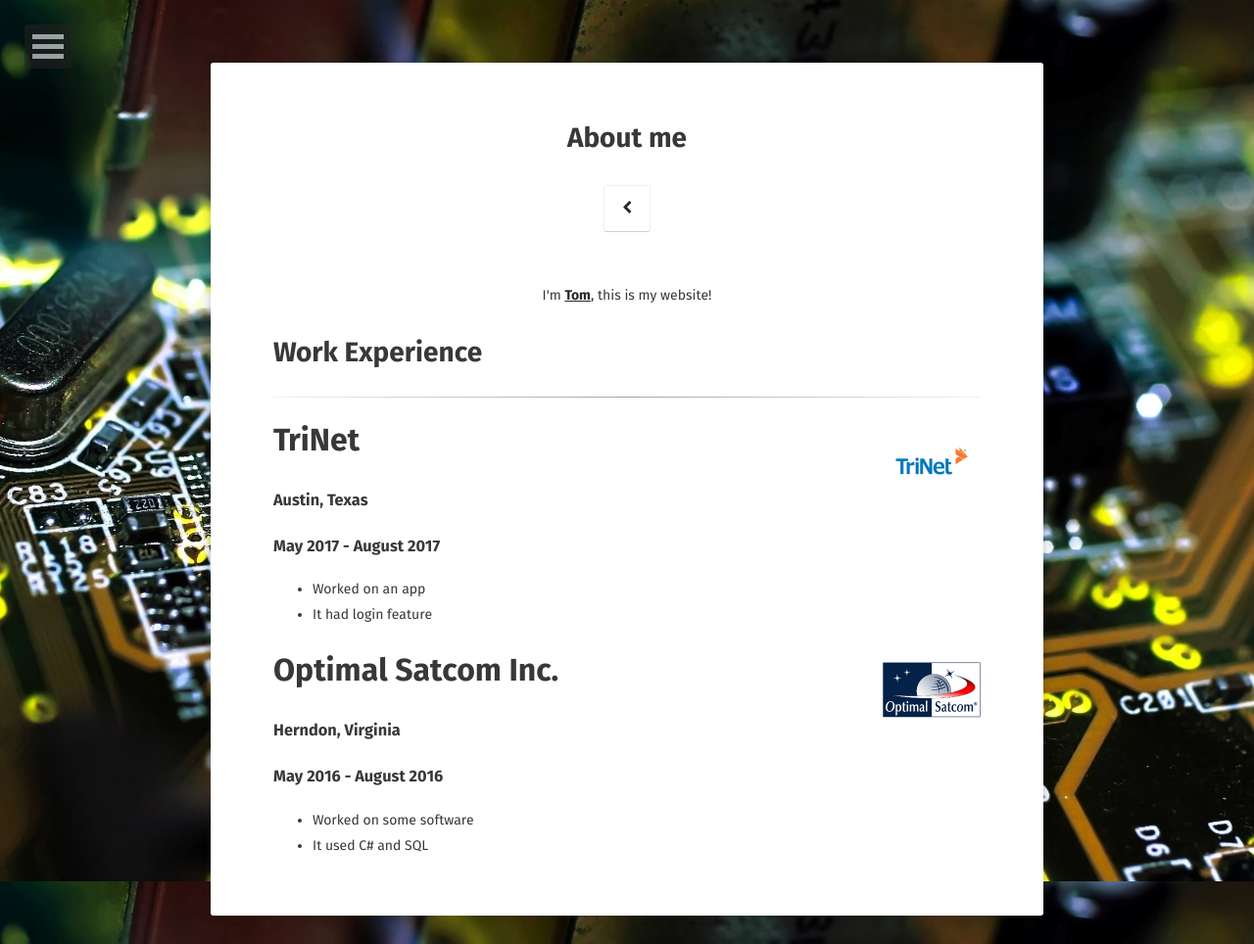
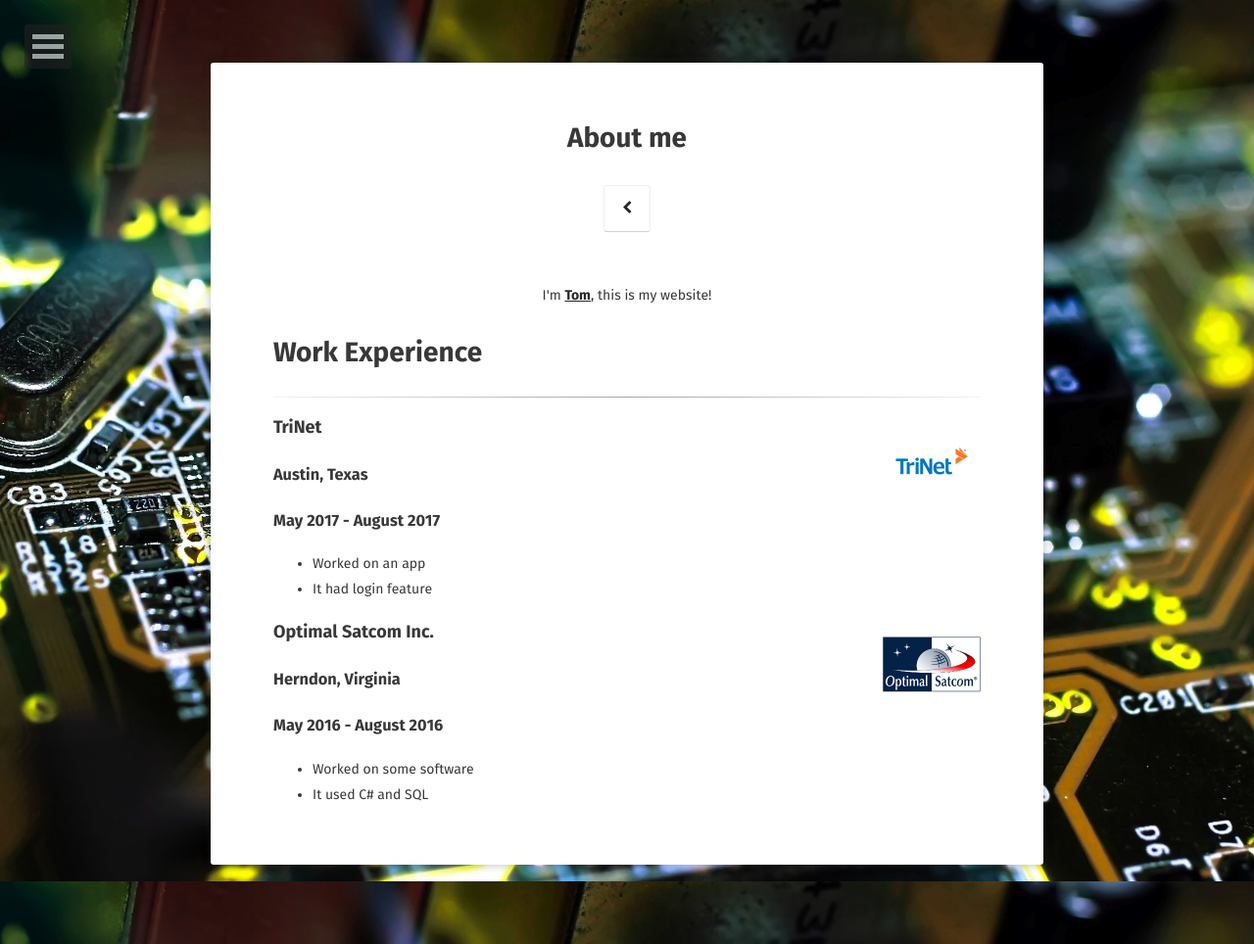
Before and after one commit to tsevans/tsevans.github.io, a Jekyll site: the page built from about/index.md, in a window 1280 px wide. Shown: the whole page at 98% size. Built offline with Jekyll 4.4.1, drawn with Linux system fonts in a browser that asks for light colours; some web fonts are replaced.

Commit message:
Shrunk title font

```diff
--- a/about/index.md
+++ b/about/index.md
@@ -8,8 +8,7 @@ comments: false
 
 <center>I'm <a href="http://tsevans.github.io"><b>Tom</b></a>, this is my website!</center>
 
-Work Experience
-===============
+# Work Experience
 
 ----------
 
@@ -17,7 +16,7 @@ Work Experience
 <a href="https://www.trinet.com/">
     <img src="/assets/img/trinet.png" alt="TriNet" style="float:right;width:100px;height:100px;">
 </a>
-<b><font size="6">TriNet</font></b>
+<b><font size="4">TriNet</font></b>
 </p>
 ### Austin, Texas
 ### May 2017 - August 2017
@@ -29,7 +28,7 @@ Work Experience
 <a href="https://www.optimalsatcom.com/">
     <img src="/assets/img/optimal-satcom.png" alt="Optimal Satcom Inc." style="float:right;width:100px;height:100px;">
 </a>
-<b><font size="6">Optimal Satcom Inc.</font></b>
+<b><font size="4">Optimal Satcom Inc.</font></b>
 </p>
 ### Herndon, Virginia
 ### May 2016 - August 2016
```
